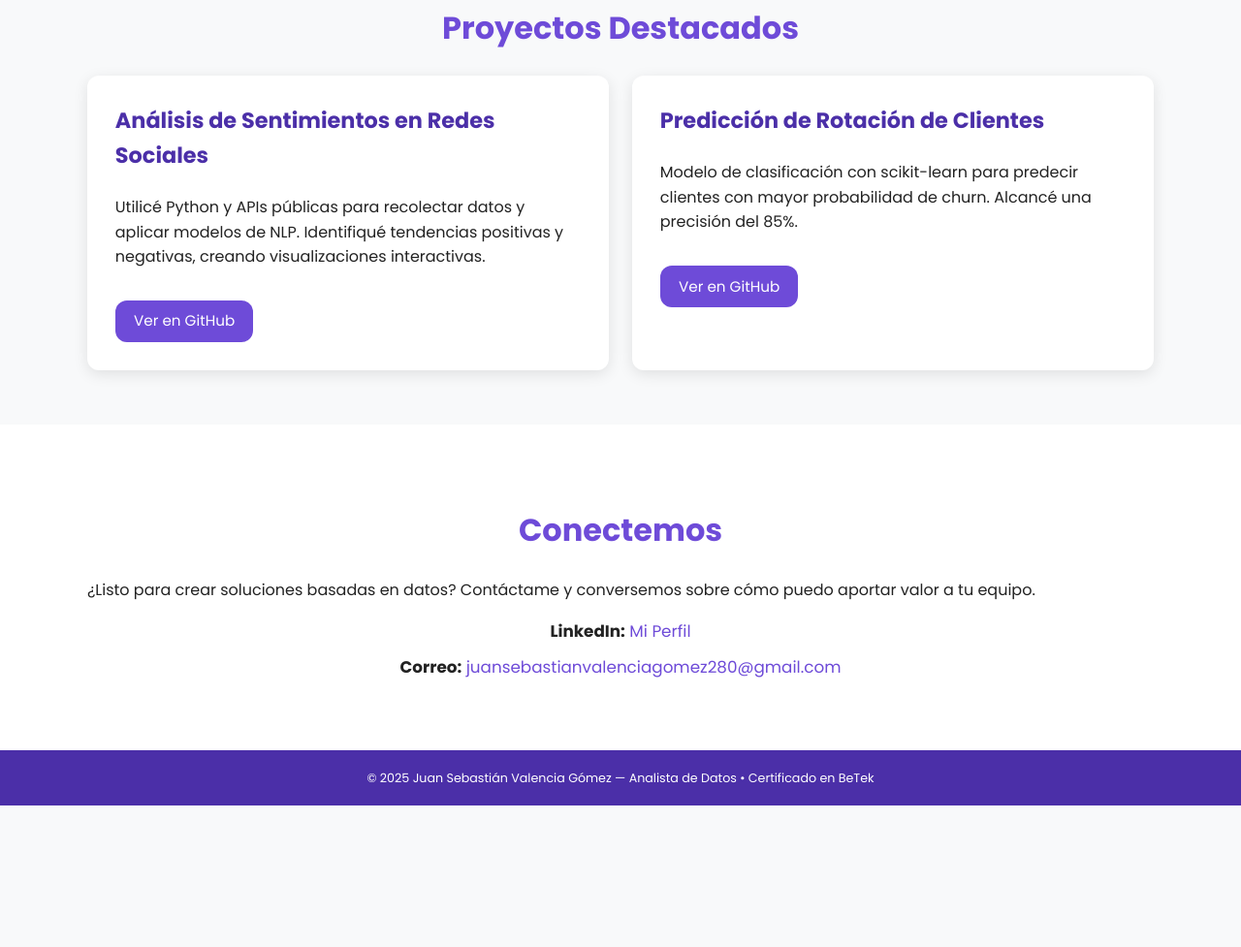
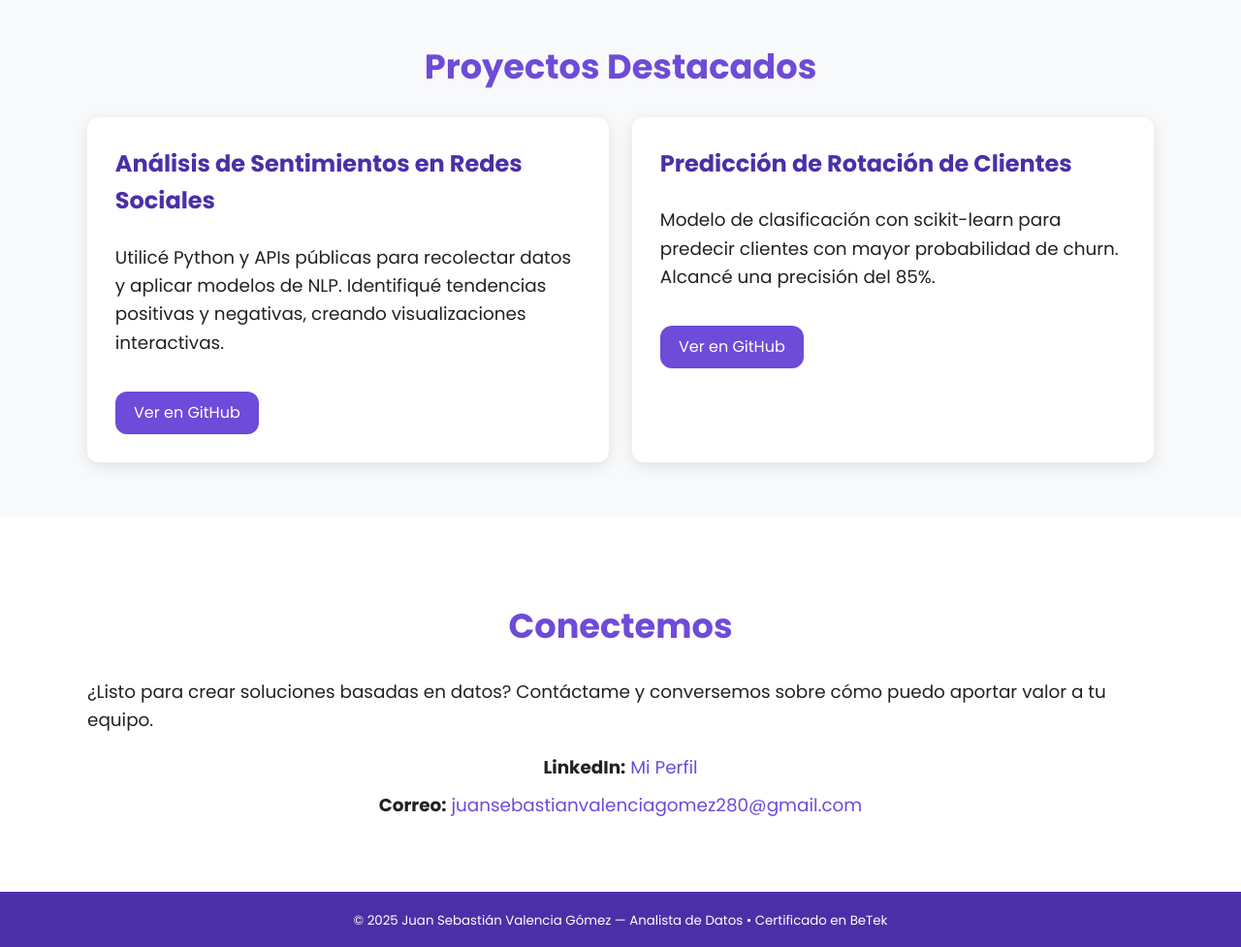
Before and after one commit to JuanValencia2301/juanvalencia2301.github.io, a plain HTML site: page index.html in a window 1280 px wide. Shown: the part 1134-2111 px from the top of the page at 97% size. Before the commit the page ends 1965 px from the top, so only its background shows below. Drawn offline with Linux system fonts and the light colour scheme.

Commit message:
Update styles.css

```diff
--- a/styles.css
+++ b/styles.css
@@ -18,6 +18,12 @@ body {
   color: var(--dark);
   background: var(--light);
   line-height: 1.6;
+  font-size: 1.15rem; /* Texto general más grande */
+}
+
+p {
+  font-size: 1.15rem; /* Tamaño de párrafos */
+  margin-bottom: 1.2rem;
 }
 
 .container {
@@ -39,11 +45,11 @@ body {
   font-weight: 700;
 }
 .hero .subtitle {
-  font-size: 1.5rem;
+  font-size: 1.6rem;
   font-weight: 500;
 }
 .hero .cert {
-  font-size: 1.1rem;
+  font-size: 1.2rem;
   margin-top: 0.7rem;
 }
 .cta-btn {
@@ -57,7 +63,7 @@ body {
   text-decoration: none;
   box-shadow: var(--shadow);
   transition: background 0.3s, transform 0.2s;
-  font-size: 1.1rem;
+  font-size: 1.15rem;
 }
 .cta-btn:hover {
   background: #f0f0f0;
@@ -75,7 +81,7 @@ body {
   color: var(--primary);
   margin-bottom: 1.5rem;
   text-align: center;
-  font-size: 2rem;
+  font-size: 2.2rem;
 }
 
 /* Skills */
@@ -109,7 +115,7 @@ body {
 .project-card h3 {
   margin-top: 0;
   color: var(--secondary);
-  font-size: 1.4rem;
+  font-size: 1.5rem;
 }
 .link-btn {
   display: inline-block;
@@ -120,7 +126,7 @@ body {
   border-radius: var(--radius);
   text-decoration: none;
   transition: background 0.3s;
-  font-size: 0.95rem;
+  font-size: 1rem;
 }
 .link-btn:hover {
   background: var(--secondary);
@@ -131,7 +137,7 @@ body {
   list-style: none;
   padding: 0;
   text-align: center;
-  font-size: 1.05rem;
+  font-size: 1.15rem;
 }
 .contact-list li {
   margin: 0.6rem 0;
@@ -150,5 +156,5 @@ body {
   color: white;
   text-align: center;
   padding: 1rem;
-  font-size: 0.95rem;
+  font-size: 1rem;
 }
```
